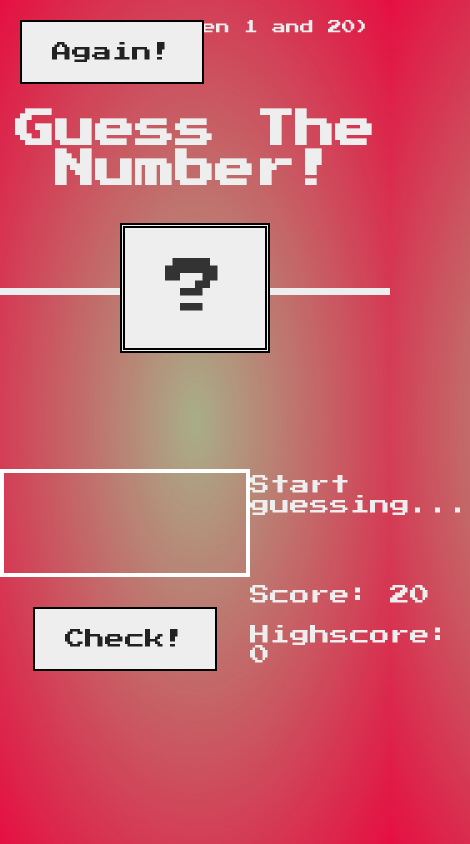
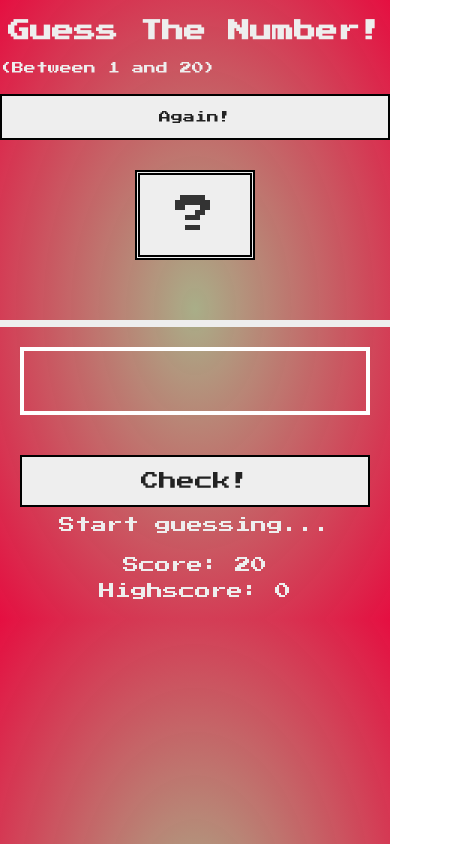
Before and after one commit to shubhendra1101/GuessTheNumber, a plain HTML site: page starter/index.html in a window 390 px wide. Shown: the whole page, 470 px wide, since content can reach past the window. Drawn offline with Linux system fonts and the light colour scheme.

Commit message:
style.css

```diff
--- a/starter/style.css
+++ b/starter/style.css
@@ -14,8 +14,7 @@ html {
 body {
   font-family: 'Press Start 2P', sans-serif;
   color: #eee;
-  background:radial-gradient(rgb(169, 174, 136), rgba(228, 5, 57, 0.96));
-  /* background-color: #60b347; */
+  background: radial-gradient(rgb(169, 174, 136), rgba(228, 5, 57, 0.96));
 }
 
 /* LAYOUT */
@@ -118,3 +117,67 @@ h1 {
 .label-score {
   margin-bottom: 2rem;
 }
+
+/* ✅ RESPONSIVE STYLING FOR MOBILE */
+@media (max-width: 768px) {
+  header {
+    height: auto;
+    padding-bottom: 4rem;
+  }
+
+  main {
+    flex-direction: column;
+    justify-content: center;
+    height: auto;
+    padding: 2rem;
+    text-align: center;
+  }
+
+  .left,
+  .right {
+    width: 100%;
+    font-size: 1.6rem;
+  }
+
+  h1 {
+    font-size: 2.2rem;
+    position: static;
+    transform: none;
+    margin: 2rem 0;
+  }
+
+  .number {
+    font-size: 4rem;
+    width: 12rem;
+    padding: 2rem 0;
+    position: static;
+    transform: none;
+    margin: 2rem auto;
+  }
+
+  .guess {
+    width: 100%;
+    font-size: 3rem;
+    padding: 1.5rem;
+  }
+
+  .btn {
+    width: 100%;
+    font-size: 1.8rem;
+    padding: 1.5rem;
+    margin-top: 1rem;
+  }
+
+  .again,
+  .between {
+    position: static;
+    font-size: 1.2rem;
+    margin: 1rem 0;
+  }
+
+  .message,
+  .label-score {
+    font-size: 1.6rem;
+    margin: 1rem 0;
+  }
+}
```
